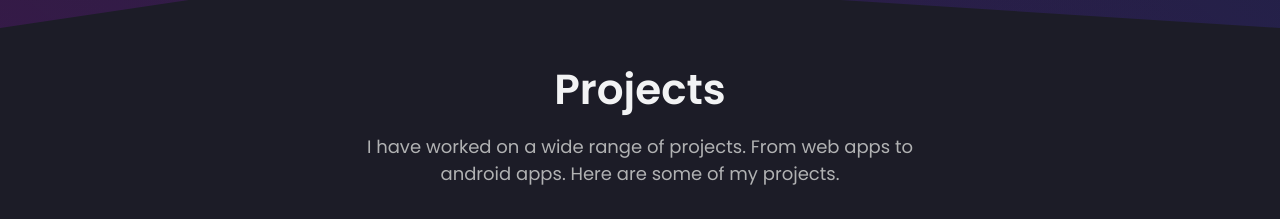
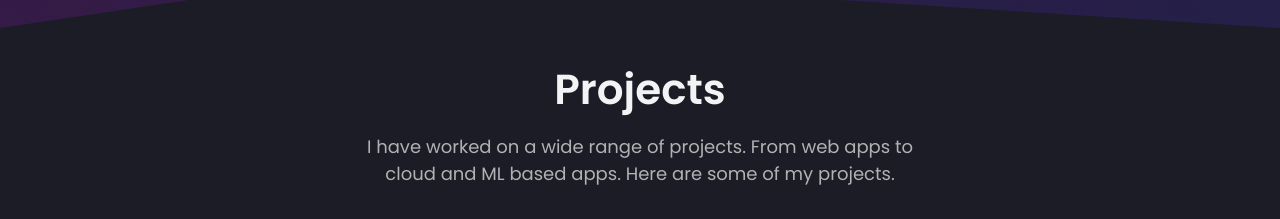
Before and after one commit to Nandu-ramineni/nandu-portfolio, a React (Create React App) app: page / in a window 1280 px wide. Shown: the part 3600-3819 px from the top of the page. Built offline with nearby package versions, Linux system fonts and the light colour scheme.

Commit message:
Updated projects

```diff
--- a/src/components/Projects/index.js
+++ b/src/components/Projects/index.js
@@ -12,7 +12,7 @@ const Projects = ({openModal,setOpenModal}) => {
       <Wrapper>
         <Title>Projects</Title>
         <Desc>
-          I have worked on a wide range of projects. From web apps to android apps. Here are some of my projects.
+          I have worked on a wide range of projects. From web apps to cloud and ML based apps. Here are some of my projects.
         </Desc>
         <ToggleButtonGroup >
           {toggle === 'all' ?
```
